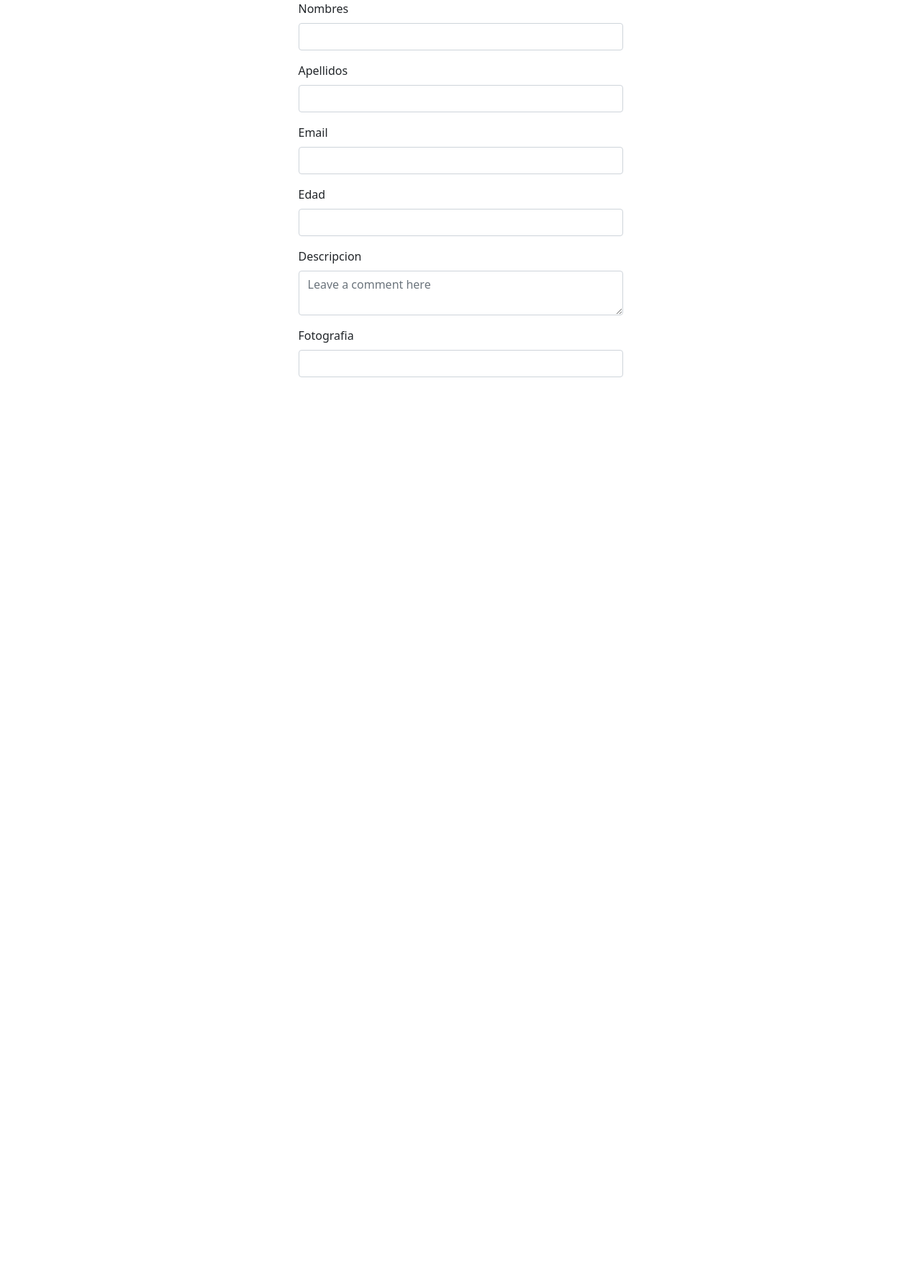
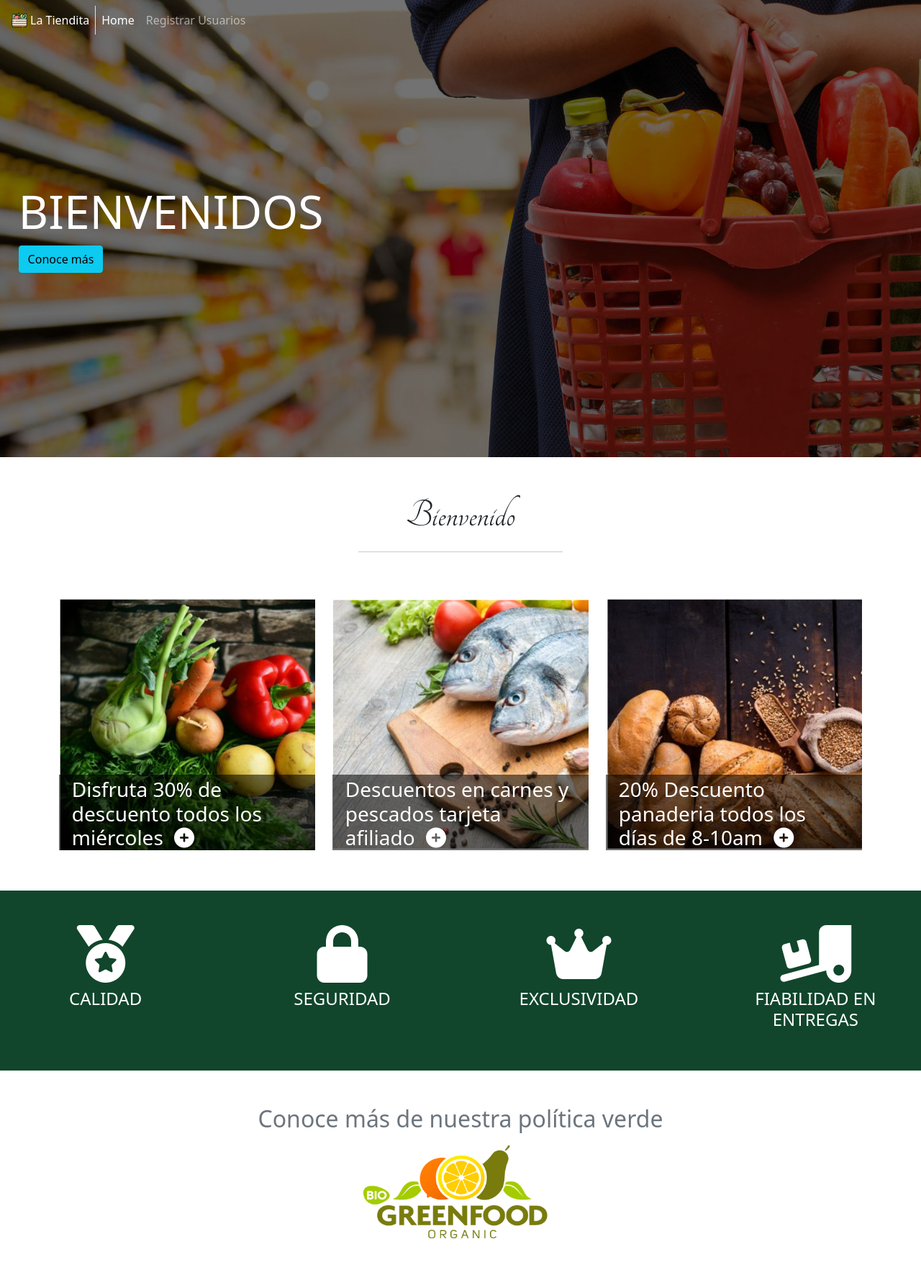
Before and after one commit to jjosegallegocesde/registrousuarios, a PHP site: page / in a window 1280 px wide. Shown: the whole page at 72% size. Before the commit the page ends 524 px from the top, so only its background shows below. Run offline with PHP 8.4, Linux system fonts and the light colour scheme; some libraries are stand-ins or nearby versions.

Commit message:
se crea arbol del proyecto

```diff
--- a/index.php
+++ b/index.php
@@ -4,61 +4,136 @@
         <meta charset="UTF-8">
         <meta http-equiv="X-UA-Compatible" content="IE=edge">
         <meta name="viewport" content="width=device-width, initial-scale=1.0">
-    <title>La tiendita del horror</title>
-    <link href="https://cdn.jsdelivr.net/npm/bootstrap@5.1.1/dist/css/bootstrap.min.css" rel="stylesheet" integrity="sha384-F3w7mX95PdgyTmZZMECAngseQB83DfGTowi0iMjiWaeVhAn4FJkqJByhZMI3AhiU" crossorigin="anonymous">
+        <title>La tiendita</title>
+        <link href="https://cdn.jsdelivr.net/npm/bootstrap@5.0.0-beta2/dist/css/bootstrap.min.css" rel="stylesheet" integrity="sha384-BmbxuPwQa2lc/FVzBcNJ7UAyJxM6wuqIj61tLrc4wSX0szH/Ev+nYRRuWlolflfl" crossorigin="anonymous">
+        <link rel="stylesheet" href="public/styles/estilos.css">
+        <link rel="preconnect" href="https://fonts.gstatic.com">
+        <link href="https://fonts.googleapis.com/css2?family=Tangerine&display=swap" rel="stylesheet">
     </head>
 <body>
-    <header>
+
+    <header class="d-none d-md-block">
+      <nav class="navbar navbar-expand-lg navbar-dark bg-dark fixed-top" id="menu">
+        <div class="container-fluid text-white">
+
+          <img src="public/img/vegetables.png" alt="logo" width="30" height="24" class="d-inline-block align-text-top px-1">
+            La Tiendita
+          <button class="navbar-toggler" type="button" data-bs-toggle="collapse" data-bs-target="#navbarSupportedContent" aria-controls="navbarSupportedContent" aria-expanded="false" aria-label="Toggle navigation">
+            <span class="navbar-toggler-icon"></span>
+          </button>
+
+          <div class="collapse navbar-collapse" id="navbarSupportedContent">
+
+            <ul class="navbar-nav me-auto mb-2 mb-lg-0 border-start ms-2">
+
+              <li class="nav-item">
+                <a class="nav-link active" aria-current="page" href="#">Home</a>
+              </li>
+
+              <li class="nav-item">
+                <a class="nav-link" href="views/registro.php">Registrar Usuarios</a>
+              </li>
+
+
+
+            </ul>
+
+          </div>
+
+        </div>
+      </nav>
+
+      <section id="banner">
+        <div>
+          <h1>BIENVENIDOS</h1>
+            <a href="" class="btn btn-info">Conoce más</a>
+        </div>
+      </section>
 
     </header>
+
+
+
     <main>
+      <div class="container">
 
-        <div class="container">
         <div class="row d-flex justify-content-center">
-                <div class="col-12 col-md-5">
-
-                 <form action="" method="">
-
-                    <div class="mb-3">
-                        <label class="form-label">Nombres</label>
-                        <input type="text" class="form-control">
+          <div class="col-12 col-md-4 p-5">
+            <h1 class="fuente text-center">Bienvenido</h1>
+            <hr>
+          </div>
         </div>
 
-                    <div class="mb-3">
-                        <label class="form-label">Apellidos</label>
-                        <input type="text" class="form-control">
+        <div class="row d-flex justify-content-around mb-5">
+          <div class="col-12 col-md-4">
+            <section id="cortina1">
+              <h3 class="text-white">
+                Disfruta 30% de descuento todos los miércoles
+                <span><i class="fas fa-plus-circle ps-2"></i></span>
+              </h3>
+            </section>
+          </div>
+          <div class="col-12 col-md-4">
+            <section id="cortina2">
+              <h3 class="text-white">
+                Descuentos en carnes y pescados tarjeta afiliado
+                <span><i class="fas fa-plus-circle ps-2"></i></span>
+              </h3>
+            </section>
+          </div>
+          <div class="col-12 col-md-4">
+            <section id="cortina3">
+            <h3 class="text-white">
+                20% Descuento panaderia todos los días de 8-10am
+                <span><i class="fas fa-plus-circle ps-2"></i></span>
+              </h3>
+            </section>
+          </div>
         </div>
 
-                    <div class="mb-3">
-                        <label class="form-label">Email</label>
-                        <input type="email" class="form-control">
       </div>
 
-                    <div class="mb-3">
-                        <label class="form-label">Edad</label>
-                        <input type="number" class="form-control">
+      <div class="container-fluid">
+        <div class="row fondo3 p-5 d-flex justify-content-between text-white">
+          <div class="col-12 col-md-2 text-center">
+            <i class="fas fa-medal fa-5x text-white mb-2"></i>
+            <h4>CALIDAD</h4>
+          </div>
+          <div class="col-12 col-md-2 text-center">
+            <i class="fas fa-lock fa-5x text-white mb-2"></i>
+            <h4>SEGURIDAD</h4>
+          </div>
+          <div class="col-12 col-md-2 text-center">
+            <i class="fas fa-crown fa-5x text-white mb-2"></i>
+            <h4>EXCLUSIVIDAD</h4>
+          </div>
+          <div class="col-12 col-md-2 text-center">
+            <i class="fas fa-truck-loading fa-5x text-white mb-2"></i>
+            <h4>FIABILIDAD EN ENTREGAS</h4>
+          </div>
+        </div>
       </div>
 
-                    <div class="mb-3">
-                        <label class="form-label">Descripcion</label>
-                        <textarea class="form-control" placeholder="Leave a comment here"></textarea>
-                    </div>
-
-                    <div class="mb-3">
-                        <label class="form-label">Fotografia</label>
-                        <input type="text" class="form-control">
-                    </div>
-
-                </form>
-
+      <div class="container mt-5">
+        <div class="row d-flex justify-content-center">
+          <div class="col-12 col-md-8">
+            <h2 class="text-center text-muted">Conoce más de nuestra política verde</h2>
+            <img src="public/img/banner2.png" alt="banner" class="img-fluid mx-auto d-block">
           </div>
         </div>
       </div>
 
 
-
     </main>
 
-<script src="https://cdn.jsdelivr.net/npm/bootstrap@5.1.1/dist/js/bootstrap.bundle.min.js" integrity="sha384-/bQdsTh/da6pkI1MST/rWKFNjaCP5gBSY4sEBT38Q/9RBh9AH40zEOg7Hlq2THRZ" crossorigin="anonymous"></script>
+
+
+    <footer>
+
+    </footer>
+
+  <script src="https://cdn.jsdelivr.net/npm/bootstrap@5.0.0-beta2/dist/js/bootstrap.bundle.min.js" integrity="sha384-b5kHyXgcpbZJO/tY9Ul7kGkf1S0CWuKcCD38l8YkeH8z8QjE0GmW1gYU5S9FOnJ0" crossorigin="anonymous"></script>
+  <script src="https://kit.fontawesome.com/3675f85246.js" crossorigin="anonymous"></script>
+  <script src="public/js/cambiomenu.js"></script>
   </body>
 </html>
--- /dev/null
+++ b/public/js/cambiomenu.js
@@ -0,0 +1,22 @@
+window.addEventListener("scroll", cambiarColor);
+
+console.log("hola");
+
+function cambiarColor() {
+
+    let menu = document.getElementById("menu");
+    console.log(document.documentElement.scrollTop);
+
+    if (document.body.scrollTop || document.documentElement.scrollTop <= 400) {
+
+        menu.classList.add("bg-dark");
+        menu.classList.remove("fondo2");
+
+
+    } else {
+        menu.classList.add("fondo2");
+        menu.classList.remove("bg-dark");
+    }
+
+
+}
--- /dev/null
+++ b/public/styles/estilos.css
@@ -0,0 +1,140 @@
+#cortina1{
+    background-image: url("../img/imagen1.PNG");
+    padding: 70% 5% 0 5%;
+    position:relative;
+    z-index:1;
+    background-size: cover;
+}
+
+#cortina1::after{
+    content: '';
+    position:absolute;
+    background-color: black;
+    bottom:0px;
+    left:0px;
+    opacity:0.55;
+    z-index:-1;
+    height: 30%;
+    width: 100%;
+}
+
+#cortina2{
+    background-image: url("../img/imagen2.PNG");
+    padding: 70% 5% 0 5%;
+    position:relative;
+    z-index:1;
+    background-size: cover;
+}
+
+#cortina2::after{
+    content: '';
+    position:absolute;
+    background-color: black;
+    bottom:0px;
+    left:0px;
+    opacity:0.55;
+    z-index:-1;
+    height: 30%;
+    width: 100%;
+}
+
+#cortina3{
+    background-image: url("../img/imagen3.PNG");
+    padding: 70% 5% 0 5%;
+    position:relative;
+    z-index:1;
+    background-size: cover;
+}
+
+#cortina3::after{
+    content: '';
+    position:absolute;
+    background-color: black;
+    bottom:0px;
+    left:0px;
+    opacity:0.55;
+    z-index:-1;
+    height: 30%;
+    width: 100%;
+}
+
+
+
+
+#banner{
+
+    background-image: url("../img/tienda.jpg");
+    background-size: cover;
+    padding: 20% 2%;
+    position:relative;
+    z-index:1;
+    background-attachment: fixed;
+}
+
+#banner::after{
+    content: '';
+    position:absolute;
+    background-color: black;
+    height: 100%;
+    width: 100%;
+    left:0;
+    top:0;
+    opacity:0.55;
+    z-index:-1;
+}
+
+#banner h1{
+    color:white;
+    position:relative;
+    font-size:4rem;
+}
+
+.bg-dark{
+    background-color:transparent !important;
+}
+
+
+
+.fuente{
+    font-family: 'Tangerine', cursive;
+    font-size:3.5rem;
+}
+
+.fuente2{
+    font-family: 'Tangerine', cursive;
+    font-size:2.5rem;
+}
+
+
+
+
+
+
+.zoom{
+    overflow: hidden;
+}
+
+.zoom img{
+    transition: 0.5s ease;
+}
+
+.zoom:hover img{
+    transform: scale(1.5);
+}
+
+.descripcion{
+    font-family: 'Titillium Web', sans-serif;
+    font-size:1.2rem;
+}
+
+.fondoIcono{
+    color:black;
+}
+
+.fondo2{
+    background-color: #3D3F40;
+}
+
+.fondo3{
+    background-color: #11462C;
+}
```
Also changed, not shown: controllers/controladorUsuario.php (added, +32 -0 lines), models/DataBase.php (added, +37 -0 lines), views/registro.php (added, +98 -0 lines), public/img/banner2.png (added), public/img/empleados.png (added), public/img/imagen1.PNG (added), public/img/imagen2.PNG (added), public/img/imagen3.PNG (added), public/img/robotino.jpg (added), public/img/tienda.jpg (added), public/img/vegetables.png (added). Lines whose indentation alone changed are shown as unchanged.
